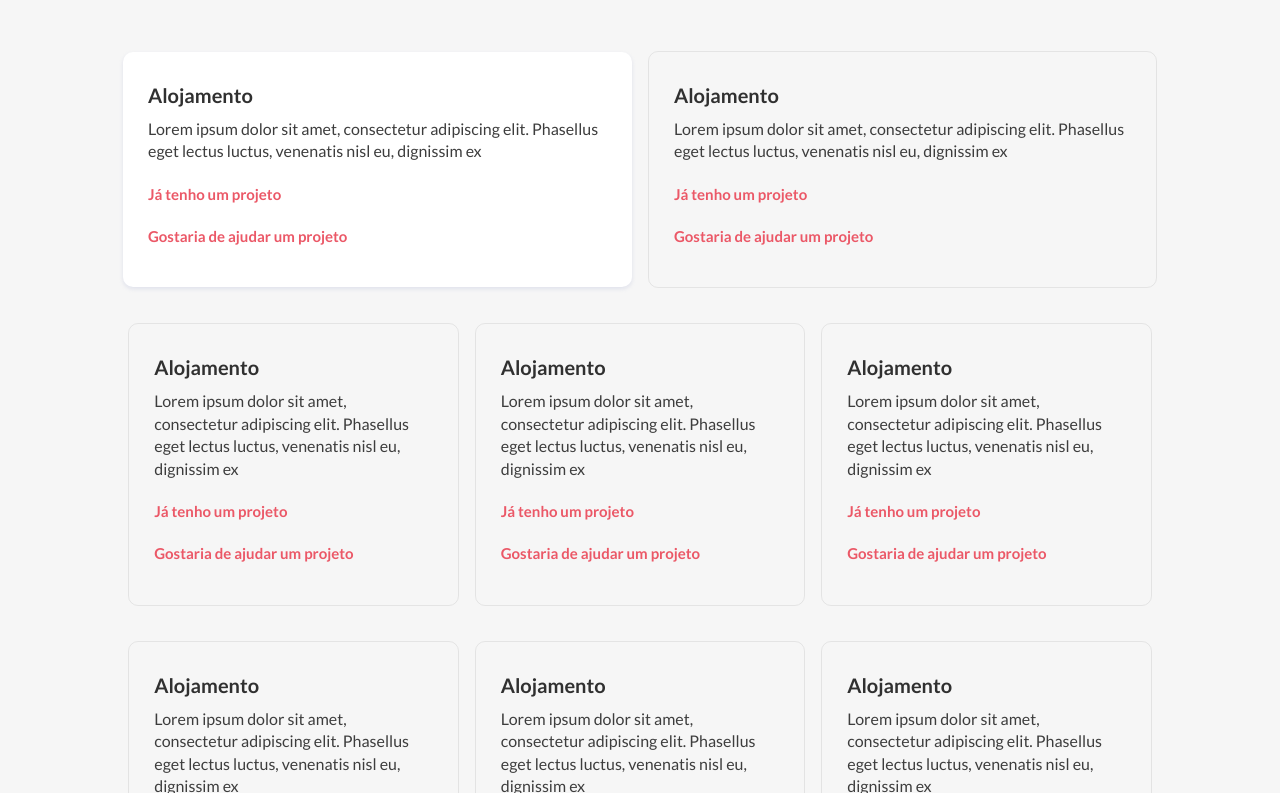
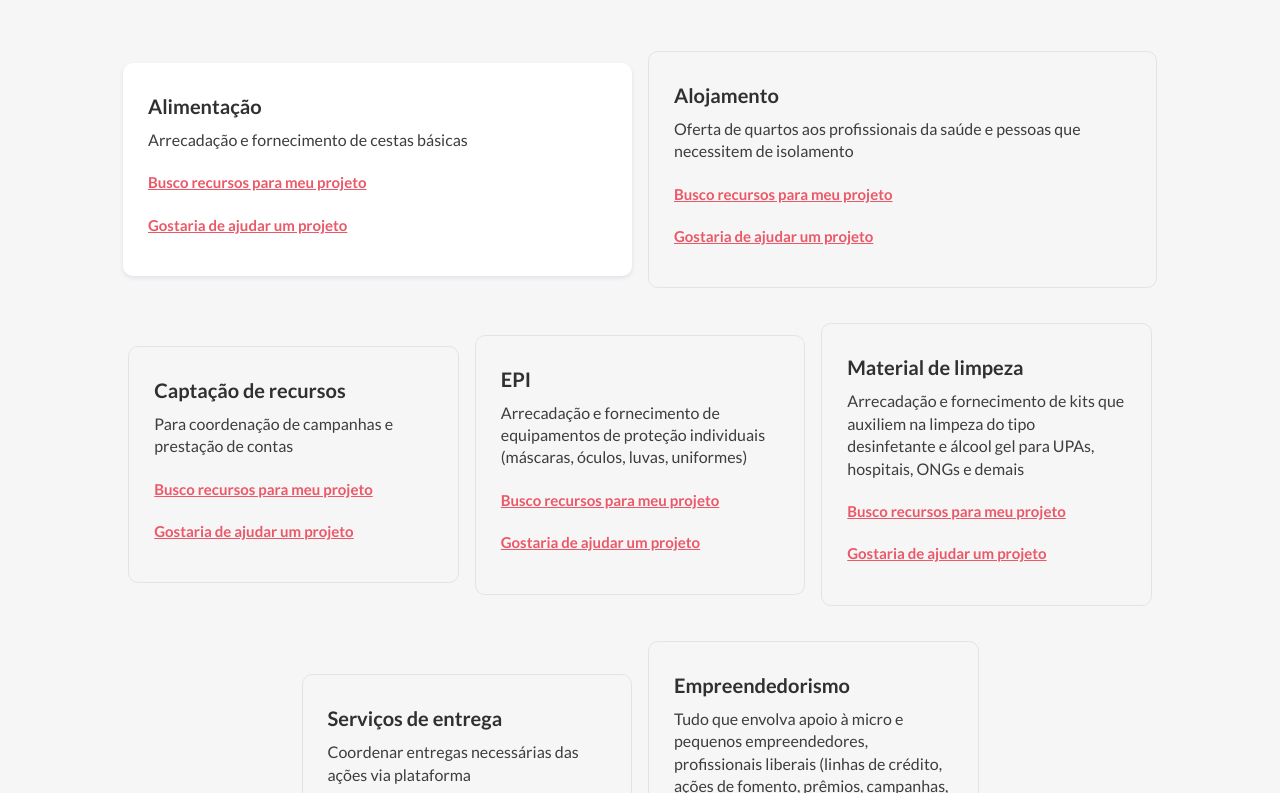
Before and after one commit to janainadeolive/tech4covid, a Next.js app: page / in a window 1280 px wide. Shown: the part 1367-2160 px from the top of the page. Built offline with nearby package versions, Linux system fonts and the light colour scheme.

Commit message:
Cadastra projetos na plataforma

```diff
--- a/data/projects.js
+++ b/data/projects.js
@@ -1,35 +1,31 @@
 const projects = [
     {
-        title: "Alojamento",
-        description: "Lorem ipsum dolor sit amet, consectetur adipiscing elit. Phasellus eget lectus luctus, venenatis nisl eu, dignissim ex",
+        title: "Alimentação",
+        description: "Arrecadação e fornecimento de cestas básicas",
     },
     {
         title: "Alojamento",
-        description: "Lorem ipsum dolor sit amet, consectetur adipiscing elit. Phasellus eget lectus luctus, venenatis nisl eu, dignissim ex",
+        description: "Oferta de quartos aos profissionais da saúde e pessoas que necessitem de isolamento",
     },
     {
-        title: "Alojamento",
-        description: "Lorem ipsum dolor sit amet, consectetur adipiscing elit. Phasellus eget lectus luctus, venenatis nisl eu, dignissim ex",
+        title: "Captação de recursos",
+        description: "Para coordenação de campanhas e prestação de contas",
     },
     {
-        title: "Alojamento",
-        description: "Lorem ipsum dolor sit amet, consectetur adipiscing elit. Phasellus eget lectus luctus, venenatis nisl eu, dignissim ex",
+        title: "EPI",
+        description: "Arrecadação e fornecimento de equipamentos de proteção individuais (máscaras, óculos, luvas, uniformes)",
     },
     {
-        title: "Alojamento",
-        description: "Lorem ipsum dolor sit amet, consectetur adipiscing elit. Phasellus eget lectus luctus, venenatis nisl eu, dignissim ex",
+        title: "Material de limpeza",
+        description: "Arrecadação e fornecimento de kits que auxiliem na limpeza do tipo desinfetante e álcool gel para UPAs, hospitais, ONGs e demais",
     },
     {
-        title: "Alojamento",
-        description: "Lorem ipsum dolor sit amet, consectetur adipiscing elit. Phasellus eget lectus luctus, venenatis nisl eu, dignissim ex",
+        title: "Serviços de entrega",
+        description: "Coordenar entregas necessárias das ações via plataforma",
     },
     {
-        title: "Alojamento",
-        description: "Lorem ipsum dolor sit amet, consectetur adipiscing elit. Phasellus eget lectus luctus, venenatis nisl eu, dignissim ex",
-    },
-    {
-        title: "Alojamento",
-        description: "Lorem ipsum dolor sit amet, consectetur adipiscing elit. Phasellus eget lectus luctus, venenatis nisl eu, dignissim ex",
+        title: "Empreendedorismo",
+        description: "Tudo que envolva apoio à micro e pequenos empreendedores, profissionais liberais (linhas de crédito, ações de fomento, prêmios, campanhas, etc)",
     },
 ]
 
--- a/sections/projects.js
+++ b/sections/projects.js
@@ -35,8 +35,8 @@ export default () => {
                   <div>
                     <h3>{r.title}</h3>
                     <p>{r.description}</p>
-                    <p><a target='_blank' href="">Já tenho um projeto</a></p>
-                    <p><a target='_blank' href="">Gostaria de ajudar um projeto</a></p>
+                    <p><a target='_blank' href="https://docs.google.com/forms/d/11sHTlqdr3bCbkEVgxcxW3aufTZUvXNya_3f8XyivDyk/edit">Busco recursos para meu projeto</a></p>
+                    <p><a target='_blank' href="https://docs.google.com/forms/d/1BYzheWwjpox0WthLa96jNpLmNYMWy_YgEuPM4QfBC3I/edit">Gostaria de ajudar um projeto</a></p>
                   </div>
                 </div>
               ))
--- a/styles/projects.module.scss
+++ b/styles/projects.module.scss
@@ -68,7 +68,7 @@
       color: #EB5867;
       font-weight: 700;
       transition: all 200ms;
-      text-decoration: none;
+      text-decoration: underline;
 
       &:hover {
         color: #f5394c;
```
